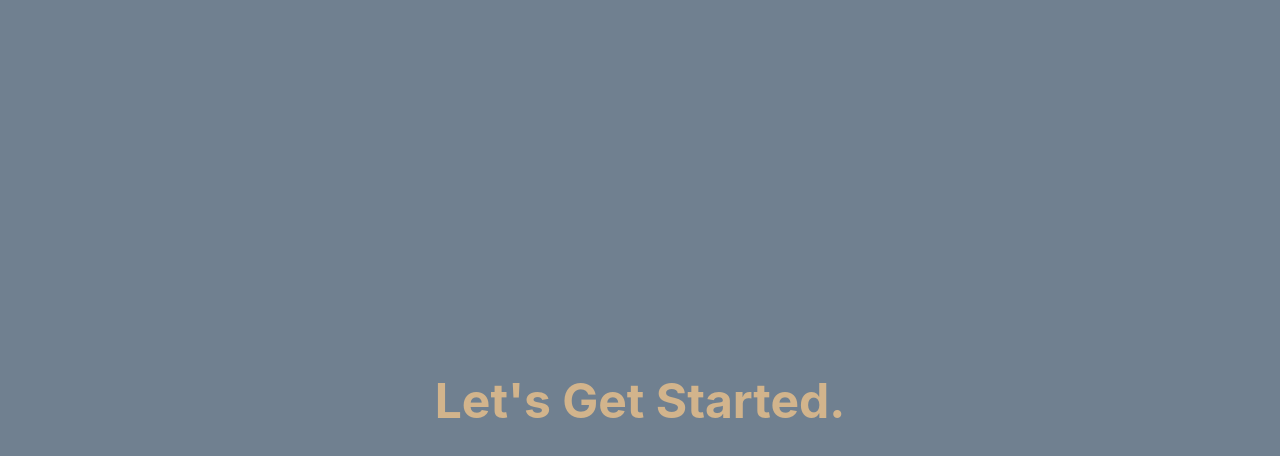
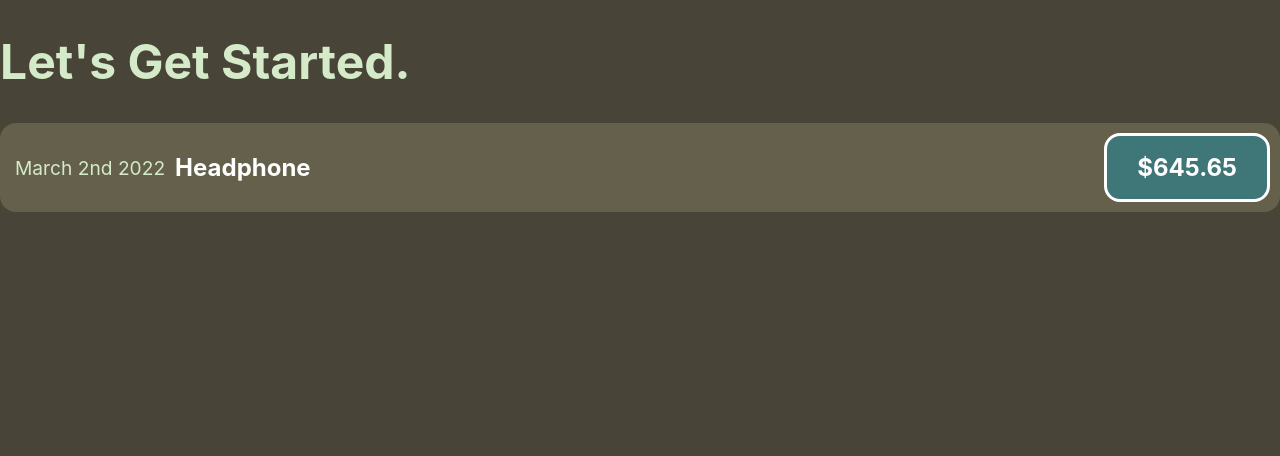
Before and after one commit to myoaung99/03-React-Basic---Working-With-Components, a React (Create React App) app in the folder my-app/: page / in a window 1280 px wide. Shown: the top 456 px of the page. Built offline with nearby package versions, Linux system fonts and the light colour scheme.

Commit message:
Add one expanse item

```diff
--- a/my-app/src/App.js
+++ b/my-app/src/App.js
@@ -1,5 +1,6 @@
 import logo from "./logo.svg";
 import "./App.css";
+import ExpanseItem from "./components/ExpenseItem";
 
 // function App() {
 //   return (
@@ -26,6 +27,7 @@ function App() {
   return (
     <div>
       <h1>Let's Get Started.</h1>
+      <ExpanseItem />
     </div>
   );
 }
--- /dev/null
+++ b/my-app/src/components/ExpanseItem.css
@@ -0,0 +1,35 @@
+.expanse-item {
+  display: flex;
+  align-items: center;
+  padding: 10px 5px;
+  background-color: #64604b;
+  border-radius: 1rem;
+}
+.expanse-item-date {
+  padding: 0 10px;
+  font-size: 1.2rem;
+}
+.expanse-item-des {
+  flex-grow: 1;
+  display: flex;
+  justify-content: space-between;
+  color: #d4eac8;
+}
+
+.expanse-item-des h2 {
+  font-size: 1.5rem;
+  color: white;
+}
+
+.expanse-item-des div {
+  margin-right: 5px;
+  background-color: #3f7779;
+  padding: 0 30px;
+  font-size: 1.5rem;
+  font-weight: bold;
+  display: flex;
+  align-items: center;
+  border-radius: 1rem;
+  border: 3px solid white;
+  color: white;
+}
--- /dev/null
+++ b/my-app/src/components/ExpenseItem.js
@@ -0,0 +1,13 @@
+import "./ExpanseItem.css";
+
+export default function ExpanseItem() {
+  return (
+    <div className="expanse-item">
+      <div className="expanse-item-date">March 2nd 2022</div>
+      <div className="expanse-item-des">
+        <h2>Headphone</h2>
+        <div>$645.65</div>
+      </div>
+    </div>
+  );
+}
--- a/my-app/src/index.css
+++ b/my-app/src/index.css
@@ -1,20 +1,13 @@
 body {
   height: 100vh;
-  background-color: slategrey;
-  color: tan;
+  background-color: #484538;
+  color: #d4eac8;
   margin: 0;
   font-family: -apple-system, BlinkMacSystemFont, "Segoe UI", "Roboto", "Oxygen",
     "Ubuntu", "Cantarell", "Fira Sans", "Droid Sans", "Helvetica Neue",
     sans-serif;
   -webkit-font-smoothing: antialiased;
   -moz-osx-font-smoothing: grayscale;
-}
-
-div {
-  height: 100%;
-  display: flex;
-  justify-content: center;
-  align-items: center;
 }
 
 h1 {
```
